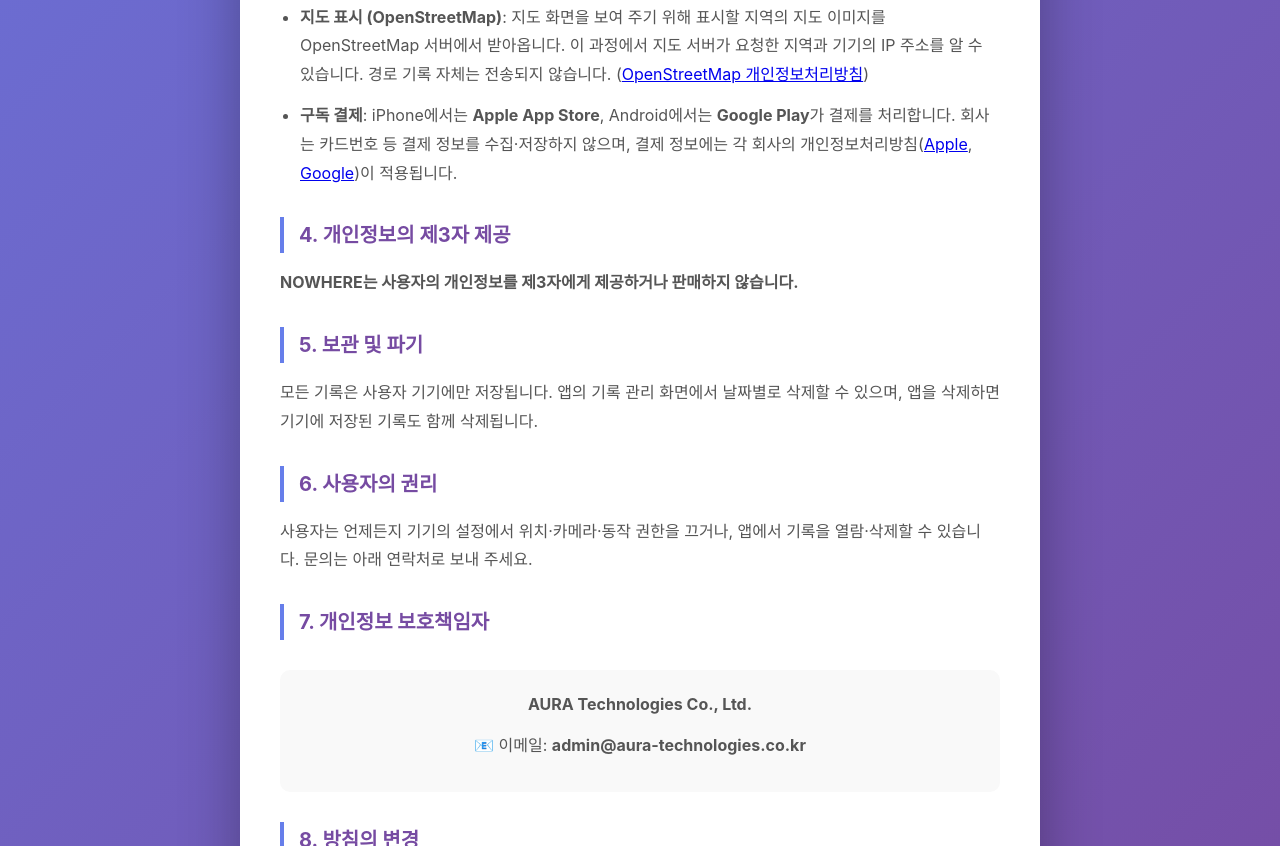
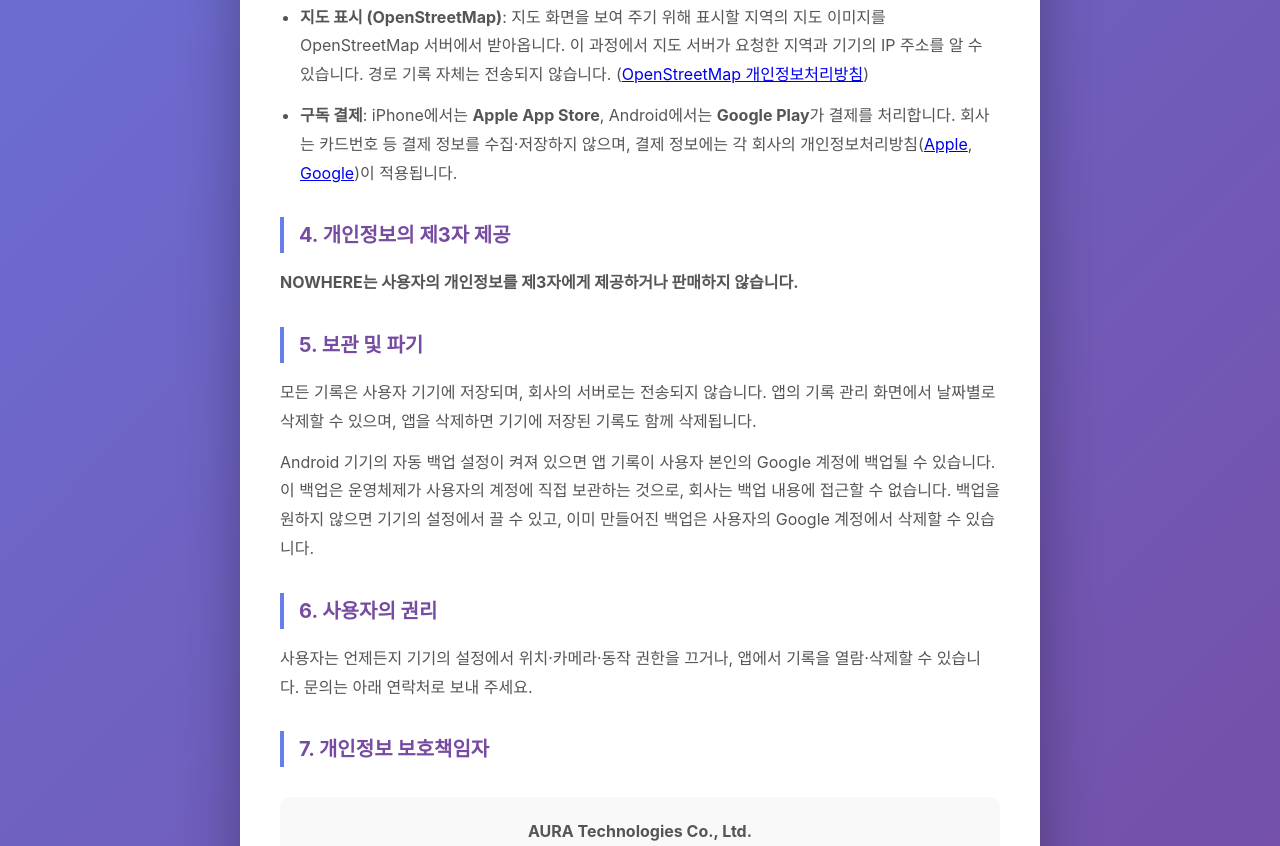
Before and after one commit to zoomuc-cell/nowhere-privacy, a plain HTML site: page privacy_policy.html in a window 1280 px wide. Shown: the part 1293-2139 px from the top of the page. Drawn offline with Linux system fonts and the light colour scheme.

Commit message:
Privacy policy: mention Android auto backup to the user's own Google account
Co-Authored-By: Claude Sonnet 5.5 <noreply@anthropic.com>
Claude-Session: https://claude.ai/code/session_01VEvnjyv5zmCGDBT3MLaTLK

```diff
--- a/privacy_policy.html
+++ b/privacy_policy.html
@@ -111,7 +111,7 @@
         <div class="header">
             <div class="logo">🧭</div>
             <h1>NOWHERE 개인정보처리방침</h1>
-            <p class="update-date">최종 수정일: 2026년 11월 6일</p>
+            <p class="update-date">최종 수정일: 2026년 11월 14일</p>
         </div>
 
         <div class="highlight">
@@ -167,7 +167,8 @@
         <p><strong>NOWHERE는 사용자의 개인정보를 제3자에게 제공하거나 판매하지 않습니다.</strong></p>
 
         <h2>5. 보관 및 파기</h2>
-        <p>모든 기록은 사용자 기기에만 저장됩니다. 앱의 기록 관리 화면에서 날짜별로 삭제할 수 있으며, 앱을 삭제하면 기기에 저장된 기록도 함께 삭제됩니다.</p>
+        <p>모든 기록은 사용자 기기에 저장되며, 회사의 서버로는 전송되지 않습니다. 앱의 기록 관리 화면에서 날짜별로 삭제할 수 있으며, 앱을 삭제하면 기기에 저장된 기록도 함께 삭제됩니다.</p>
+        <p>Android 기기의 자동 백업 설정이 켜져 있으면 앱 기록이 사용자 본인의 Google 계정에 백업될 수 있습니다. 이 백업은 운영체제가 사용자의 계정에 직접 보관하는 것으로, 회사는 백업 내용에 접근할 수 없습니다. 백업을 원하지 않으면 기기의 설정에서 끌 수 있고, 이미 만들어진 백업은 사용자의 Google 계정에서 삭제할 수 있습니다.</p>
 
         <h2>6. 사용자의 권리</h2>
         <p>사용자는 언제든지 기기의 설정에서 위치·카메라·동작 권한을 끄거나, 앱에서 기록을 열람·삭제할 수 있습니다. 문의는 아래 연락처로 보내 주세요.</p>
```
